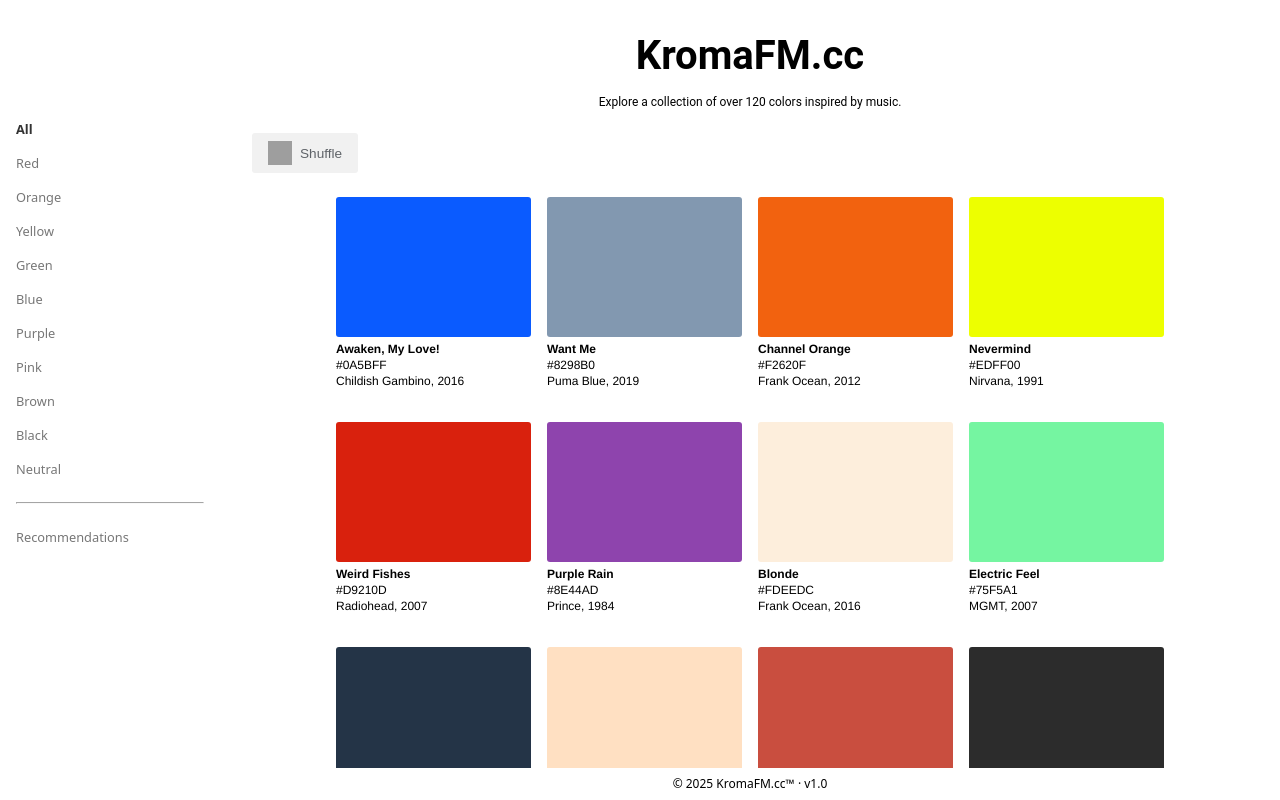
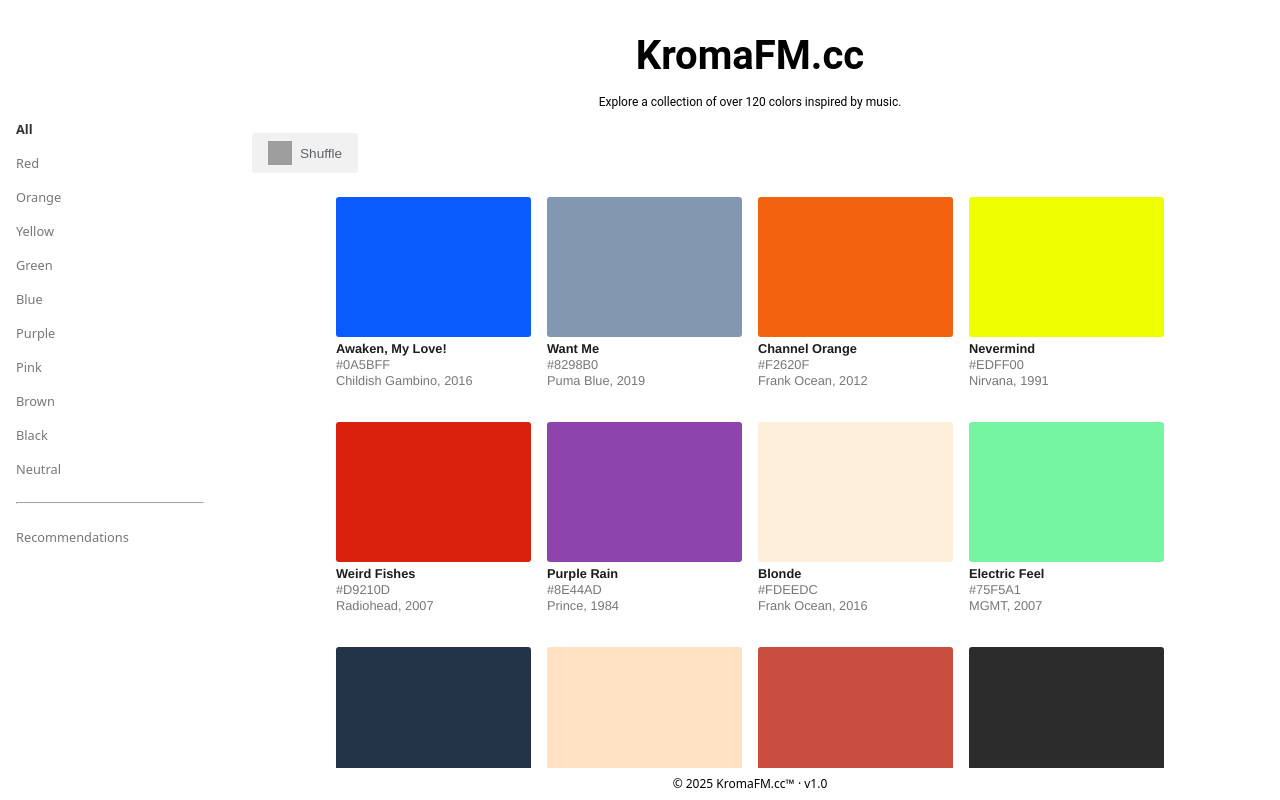
Before and after one commit to UglyMice/KromaFM.cc, a React (Vite) app: page / in a window 1280 px wide. Built offline with nearby package versions, Linux system fonts and the light colour scheme; grey boxes are pictures that could not be loaded.

Commit message:
text color change

```diff
--- a/src/components/ColorSwatch.css
+++ b/src/components/ColorSwatch.css
@@ -36,12 +36,14 @@
 }
 
 #swatch-name {
-  font-size: 0.75rem;
+  color: rgb(28, 28, 28);
+  font-size: 0.80rem;
   font-weight: bold;
 }
 
 .swatch-details p {
+  color: #777;
   font-family: Helvetica, system-ui, Arial, sans-serif;
-  font-size: 0.75rem;
+  font-size: 0.80rem;
   line-height: 1rem;
 }
```
